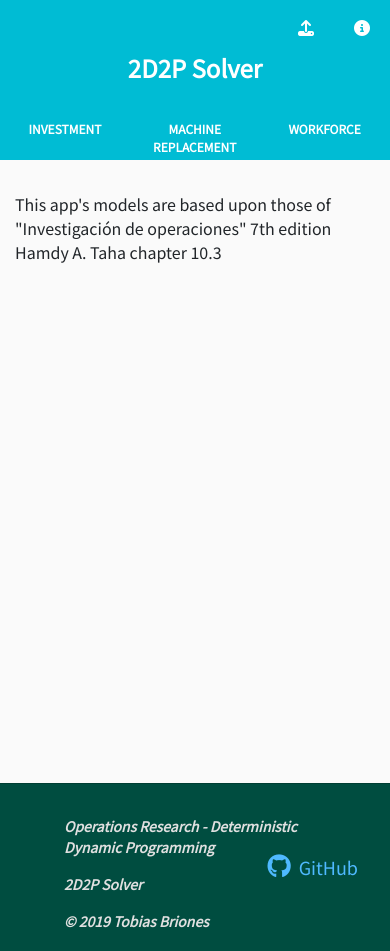
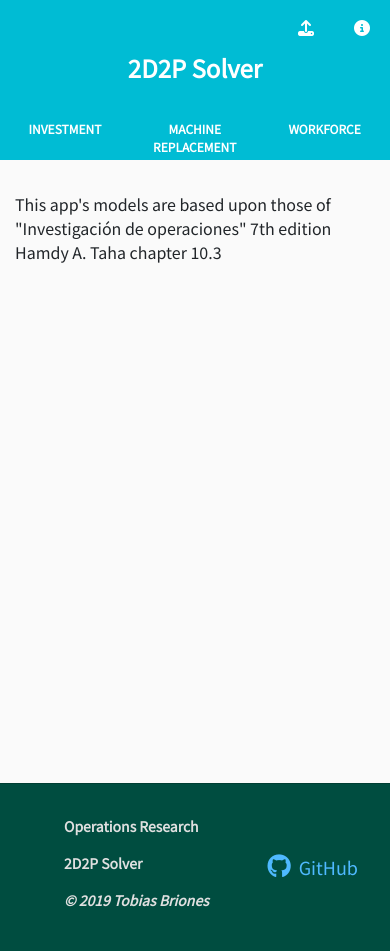
Before and after one commit to repsymo/repsymo---mvp, an Angular app: page /about in a window 390 px wide. Built offline with nearby package versions, Linux system fonts and the light colour scheme.

Commit message:
Footer improved and some responsiveness

```diff
--- a/src/app/footer/footer.component.css
+++ b/src/app/footer/footer.component.css
@@ -9,9 +9,12 @@ footer {
 footer > p {
     font-weight: bolder;
     font-size: 14px;
-    font-style: italic;
     text-align: left;
     color: #e0e0e0;
+}
+
+footer > p.copyright {
+    font-style: italic;
 }
 
 footer > div {
--- a/src/app/footer/footer.component.html
+++ b/src/app/footer/footer.component.html
@@ -1,7 +1,8 @@
 <footer>
-    <p>Operations Research - Deterministic Dynamic Programming</p>
+    <p class="d-none d-lg-block">Operations Research - Deterministic Dynamic Programming</p>
+    <p class="d-lg-none">Operations Research</p>
     <p>2D2P Solver</p>
-    <p>© 2019 Tobias Briones</p>
+    <p class="copyright">© 2019 Tobias Briones</p>
     <div>
         <div>
             <i class="fab fa-github"></i>
--- a/src/styles.css
+++ b/src/styles.css
@@ -10,6 +10,7 @@
 
 html {
     height: 100%;
+    min-width: 320px;
 }
 
 body {
```
